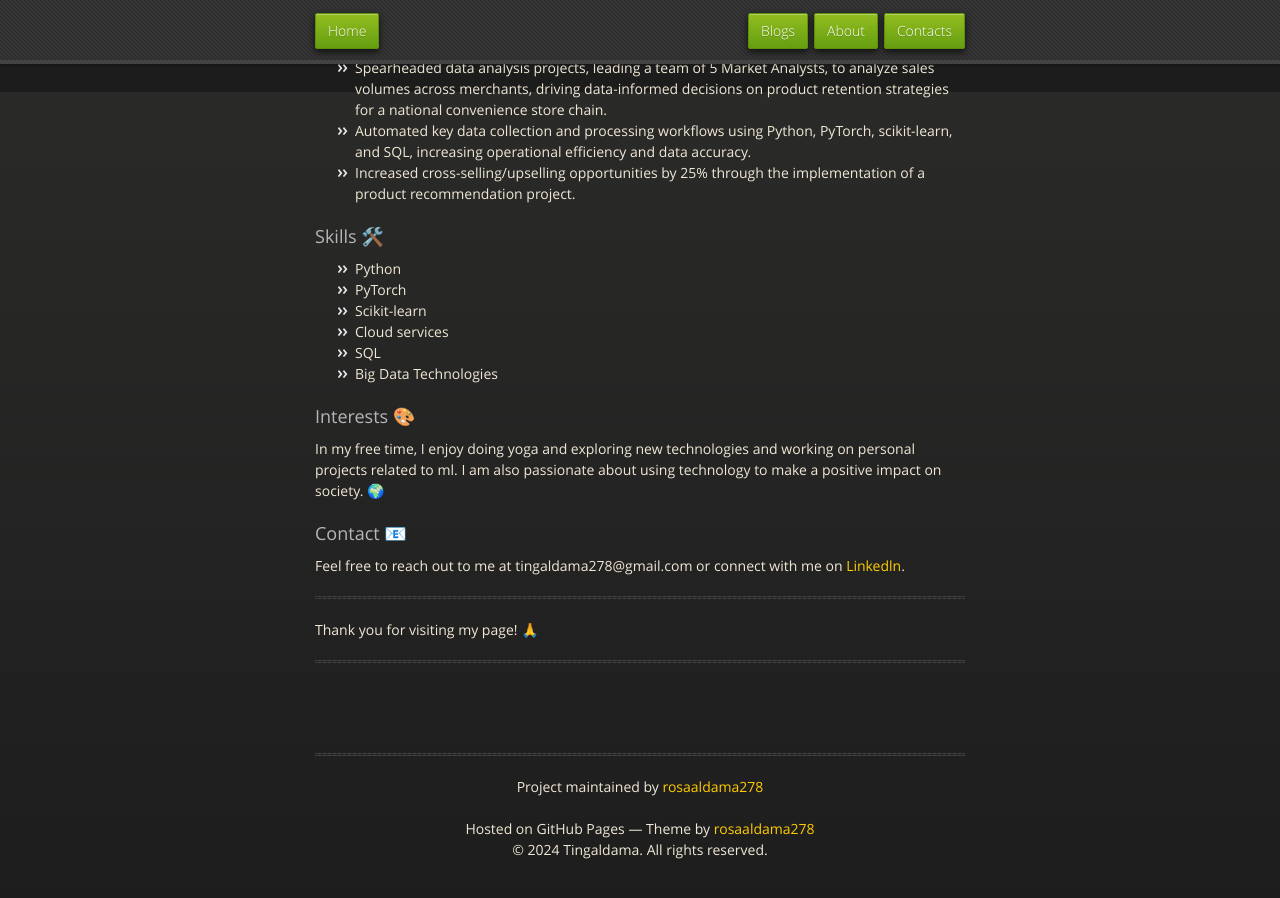
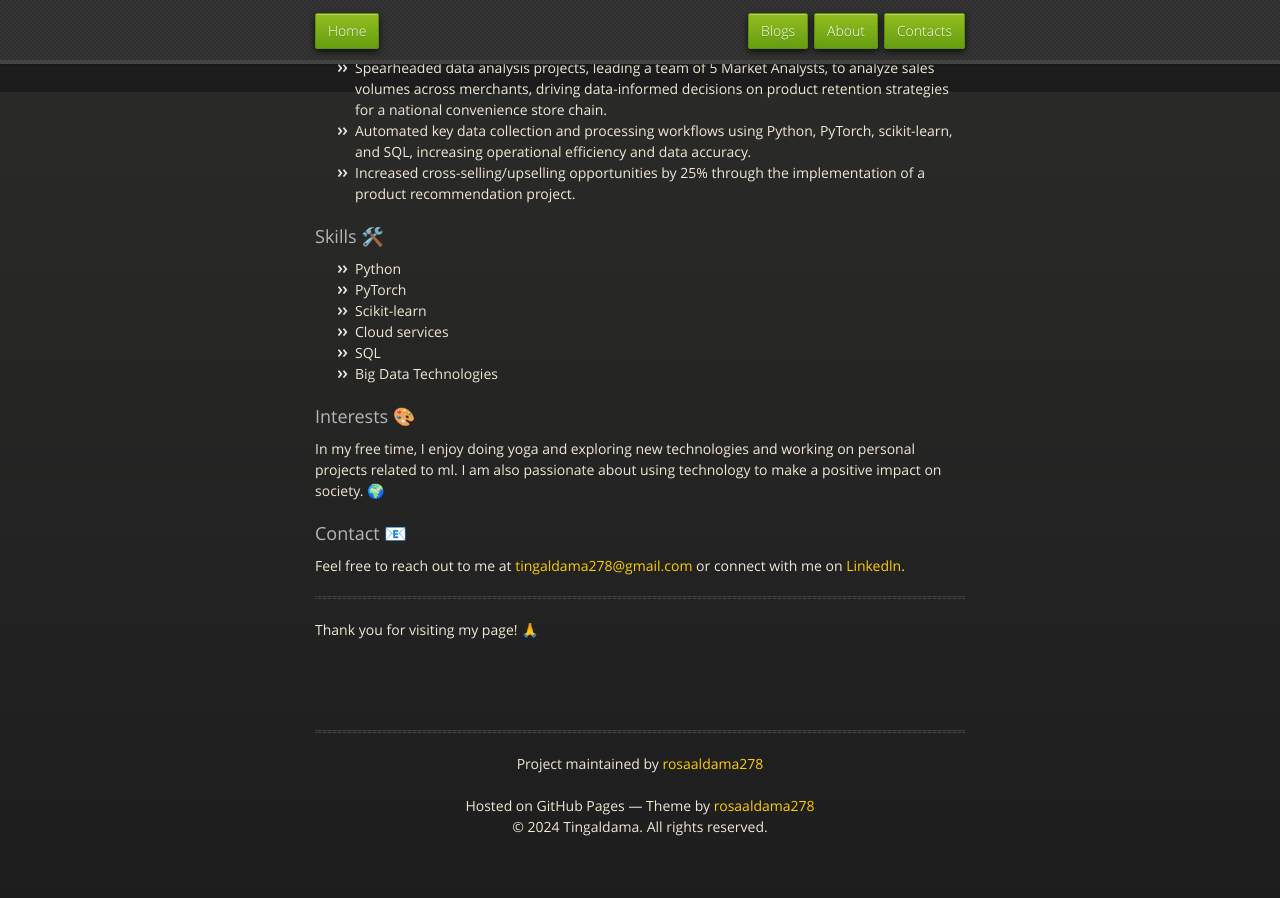
Before and after one commit to rosaaldama278/tingaldama, a Jekyll site: the page built from about.md, in a window 1280 px wide and 900 px high, scrolled down 808 px. Built offline with Jekyll 4.4.1, drawn with Linux system fonts in a browser that asks for light colours; after the commit the page ends 1685 px from its top, so only the background shows below that; part of the change alters nothing that is shown.

```diff
--- a/about.md
+++ b/about.md
@@ -13,18 +13,18 @@ I hold a Master's degree in Computer Science with a specialization in Machine Le
 ### Professional Experience 💼
 
 - **Machine Learning Intern at Robovision**
- - Experimented with camera technologies, machine learning algorithms, and computer vision techniques to optimize sensor settings and improve performance.
- - Integrated AI algorithms in the software pipeline and shipped through CI/CD pipelines.
+- Experimented with camera technologies, machine learning algorithms, and computer vision techniques to optimize sensor settings and improve performance.
+- Integrated AI algorithms in the software pipeline and shipped through CI/CD pipelines.
 
 - **Machine Learning Research at University of Nottingham**
- - Conducted comprehensive literature reviews on natural language understanding of social media.
- - Wrote and debugged code for implementing machine learning algorithms with PyTorch and scikit-learn.
- - Drafted and edited research papers for publication in academic journals and conferences.
+- Conducted comprehensive literature reviews on natural language understanding of social media.
+- Wrote and debugged code for implementing machine learning algorithms with PyTorch and scikit-learn.
+- Drafted and edited research papers for publication in academic journals and conferences.
 
 - **Data Analyst at China National Petroleum Corporation**
- - Spearheaded data analysis projects, leading a team of 5 Market Analysts, to analyze sales volumes across merchants, driving data-informed decisions on product retention strategies for a national convenience store chain.
- - Automated key data collection and processing workflows using Python, PyTorch, scikit-learn, and SQL, increasing operational efficiency and data accuracy.
- - Increased cross-selling/upselling opportunities by 25% through the implementation of a product recommendation project.
+- Spearheaded data analysis projects, leading a team of 5 Market Analysts, to analyze sales volumes across merchants, driving data-informed decisions on product retention strategies for a national convenience store chain.
+- Automated key data collection and processing workflows using Python, PyTorch, scikit-learn, and SQL, increasing operational efficiency and data accuracy.
+- Increased cross-selling/upselling opportunities by 25% through the implementation of a product recommendation project.
 
 ### Skills 🛠️
 
@@ -41,10 +41,8 @@ In my free time, I enjoy doing yoga and exploring new technologies and working o
 
 ### Contact 📧
 
-Feel free to reach out to me at tingaldama278@gmail.com or connect with me on [Linkedln](https://www.linkedin.com/in/tingaldama278/).
+Feel free to reach out to me at <tingaldama278@gmail.com> or connect with me on [Linkedln](https://www.linkedin.com/in/tingaldama278/).
 
 ---
 
 Thank you for visiting my page! 🙏
-
----
```
